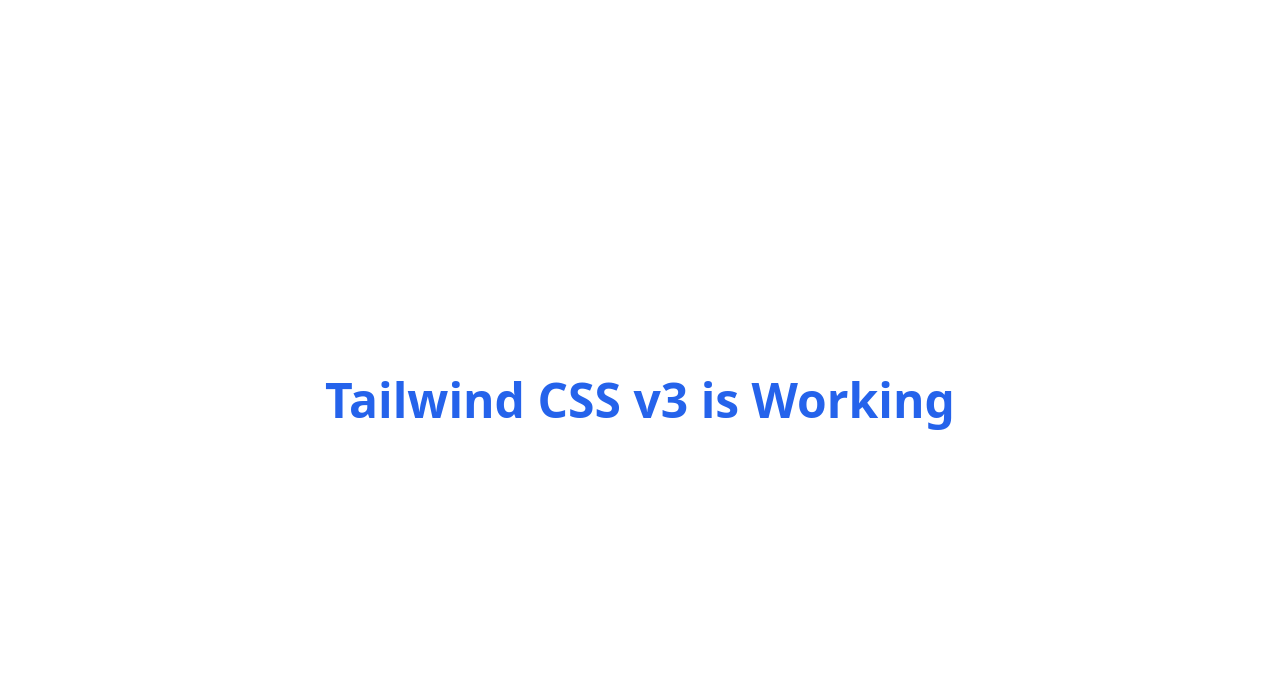
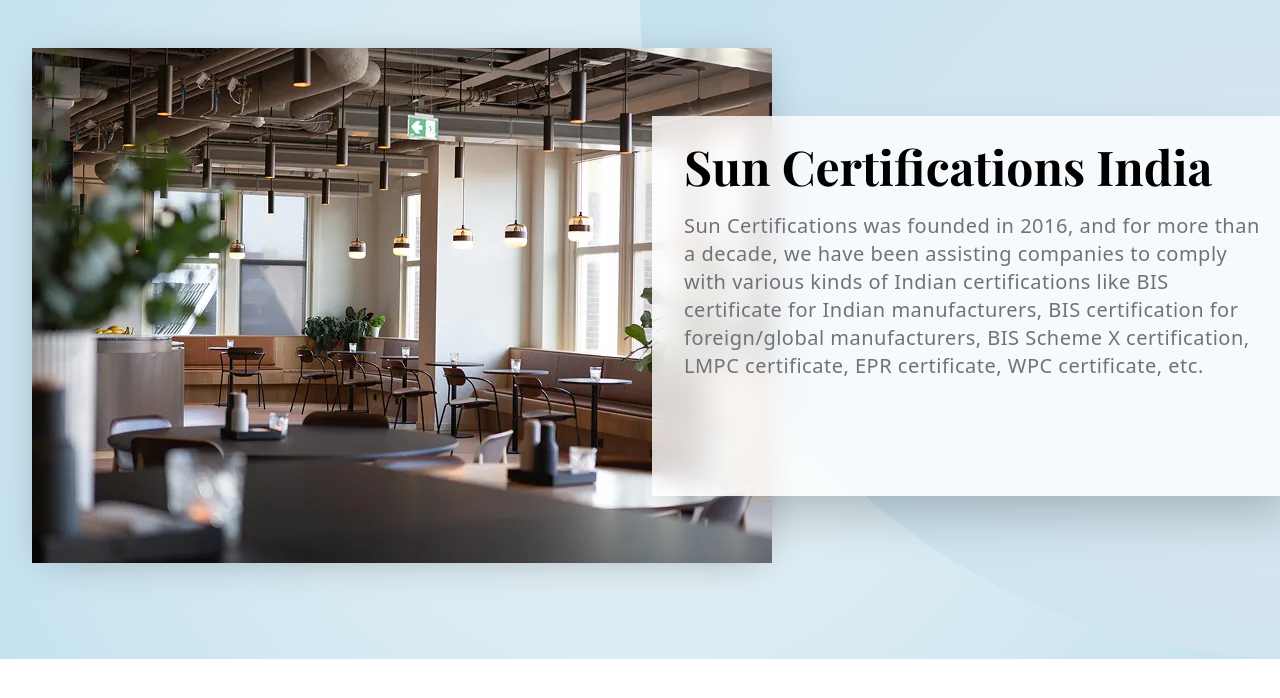
Before and after one commit to Mohd-Arzaid/Sun-Certifications-India-Nextjs, a Next.js app: page / in a window 1280 px wide. Shown: the top 698 px of the page. Built offline with nearby package versions, Linux system fonts and the light colour scheme.

Commit message:
Add Hero Section

```diff
--- a/app/page.js
+++ b/app/page.js
@@ -1,9 +1,11 @@
-export default function Home() {
+import Hero from "@/components/manual/home-page-sections/Hero";
+
+const Home = () => {
   return (
-    <div className="flex h-screen flex-col items-center justify-center">
-      <h1 className="text-5xl font-bold text-blue-600">
-        Tailwind CSS v3 is Working
-      </h1>
-    </div>
+    <>
+      <Hero />
+    </>
   );
-}
+};
+
+export default Home;
--- /dev/null
+++ b/components/manual/home-page-sections/Hero.jsx
@@ -0,0 +1,139 @@
+const HeroImage = "/hero-image/hero-image.webp";
+const HeroImageMobile = "/hero-image/hero-mobile.svg";
+
+import Link from "next/link";
+
+const DesktopHero = () => {
+  return (
+    <div
+      style={{
+        background: "radial-gradient(circle, #EBF3F5 7%, #C5E2F0 100%)",
+      }}
+      className="relative pb-24 pt-12 overflow-x-hidden"
+    >
+      <div
+        style={{
+          background: "radial-gradient(circle, #D8E6EF 8%, #C5E2F0 100%)",
+        }}
+        className="absolute inset-0 rounded-bl-full z-10 transform translate-x-1/2 "
+      ></div>
+
+      <div className="max-w-[84rem] w-full mx-auto">
+        <div className="flex flex-col items-start">
+          <div className="relative px-8 z-20">
+            <div className="m-0">
+              <div className="shadow-[0_5px_40px_-12px_rgba(0,0,0,0.3)] w-full max-w-[740px] h-auto [&_img]:w-full [&_img]:h-auto [&_img]:object-cover">
+                <img
+                  src={HeroImage}
+                  alt="Sun Certifications India - Professional Certification Services for BIS, LMPC, EPR, and WPC"
+                  title="Sun Certifications India - Professional Certification Services for BIS, LMPC, EPR, and WPC"
+                />
+              </div>
+            </div>
+
+            <div className="absolute inset-0 flex items-center justify-center transform translate-x-[575px]">
+              <div className="py-6 px-8 bg-white/80 backdrop-blur-md w-[650px] h-[380px] shadow-[rgba(0,_0,_0,_0.25)_0px_25px_50px_-12px]">
+                <div className="relative max-w-[600px]">
+                  <h1 className="text-5xl font-bold font-playfair text-left text-black leading-[52px]">
+                    Sun Certifications India
+                  </h1>
+                </div>
+
+                <p className="mt-5 text-sm sm:text-xl text-zinc-500 tracking-wide mb-7 text-left max-w-2xl">
+                  Sun Certifications was founded in 2016, and for more than a
+                  decade, we have been assisting companies to comply with various
+                  kinds of Indian certifications like BIS certificate for Indian
+                  manufacturers, BIS certification for foreign/global
+                  manufacturers, BIS Scheme X certification, LMPC certificate, EPR
+                  certificate, WPC certificate, etc.
+                </p>
+              </div>
+            </div>
+          </div>
+        </div>
+      </div>
+    </div>
+  );
+};
+
+const MobileHero = () => {
+  const buttonLinks = [
+    { to: "/about", text: "About Us", primary: true },
+    { to: "/contact", text: "Contact Us", primary: false },
+  ];
+
+  return (
+    <div className="flex flex-col gap-5 w-full">
+      <div
+        style={{
+          background: "radial-gradient(circle, #EBF3F5 7%, #C5E2F0 100%)",
+        }}
+        className=" w-full flex flex-col justify-center p-4"
+      >
+        <div className="flex justify-between flex-col items-center w-full m-auto pb-12">
+          <div className="flex flex-col gap-8 mt-10 mb-16">
+            <div>
+              <div>
+                <h1 className="text-4xl text-black font-geist font-bold text-left max-w-3xl break-words">
+                  Sun Certifications India
+                </h1>
+              </div>
+            </div>
+            <div className="max-w-2xl">
+              <p className="font-geist text-gray-600">
+                Sun Certifications was founded in 2016, and for more than a
+                decade, we have been assisting companies to comply with various
+                kinds of Indian certifications like BIS certificate for Indian
+                manufacturers, BIS certification for foreign/global
+                manufacturers, BIS Scheme X certification, LMPC certificate,
+                EPR certificate, WPC certificate, etc.
+              </p>
+            </div>
+
+            <div className="flex gap-3 flex-wrap items-center">
+              {buttonLinks.map(({ to, text, primary }) => (
+                <Link key={to} href={to}>
+                  <span
+                    className={
+                      primary
+                        ? "bg-black text-white text-sm font-geist py-3 rounded-md flex gap-2 justify-center items-center px-8"
+                        : "border font-geist text-sm bg-white text-black flex justify-center gap-4 items-center py-3 rounded-md px-8"
+                    }
+                  >
+                    {text}
+                  </span>
+                </Link>
+              ))}
+            </div>
+          </div>
+
+          <div className="m-0">
+            <div className="w-80 h-auto drop-shadow-xl [&_img]:w-full [&_img]:h-auto">
+              <img
+                src={HeroImageMobile}
+                alt="Sun Certifications India - Professional Certification Services for BIS, LMPC, EPR, and WPC"
+                title="Sun Certifications India - Professional Certification Services for BIS, LMPC, EPR, and WPC"
+              />
+            </div>
+          </div>
+        </div>
+      </div>
+    </div>
+  );
+};
+
+const Hero = () => {
+  return (
+    <>
+      <div className="hidden md:block">
+        <DesktopHero />
+      </div>
+
+      <div className="block md:hidden">
+        <MobileHero />
+      </div>
+    </>
+  );
+};
+
+export default Hero;
```
Also changed, not shown: public/hero-image/hero-image.webp (added), public/hero-image/hero-mobile.svg (added).
